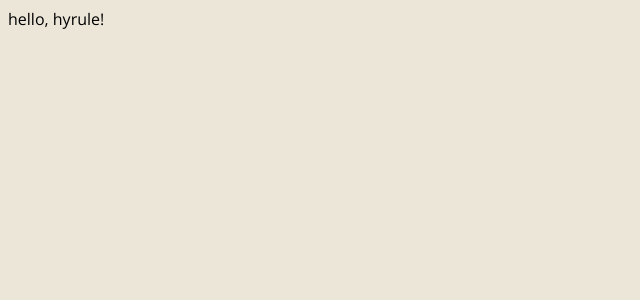
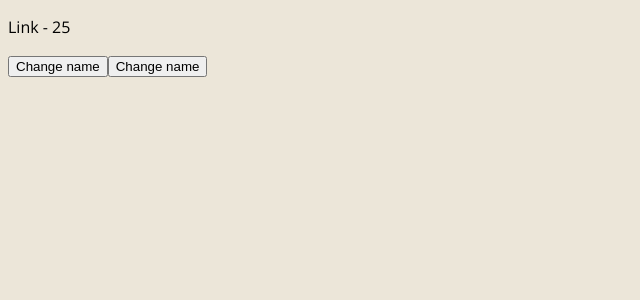
Before and after one commit to wizzandrew/hyrule-jobs, a Vue app: page / in a window 1280 px wide. Shown: the top 300 px of the page, without its empty margins (0-640 px from the left). Built offline with nearby package versions, Linux system fonts and the light colour scheme.

Commit message:
ts type inference

```diff
--- a/src/App.vue
+++ b/src/App.vue
@@ -1,7 +1,34 @@
-<script setup lang="ts"></script>
-
 <template>
-  <div class="app">hello, hyrule!</div>
+  <div class="app">
+    <p>{{ name }} - {{ age }}</p>
+    <button @click="changeName('Zelda')">Change name</button>
+    <button @click="changeAge('30')">Change name</button>
+  </div>
 </template>
 
+<script lang="ts">
+import { defineComponent } from "vue";
+
+type Age = number | string;
+
+export default defineComponent({
+  name: "App",
+  components: {},
+  data() {
+    return {
+      name: "Link",
+      age: 25 as Age,
+    };
+  },
+  methods: {
+    changeName(name: string) {
+      this.name = name;
+    },
+    changeAge(age: Age) {
+      this.age = age;
+    },
+  },
+});
+</script>
+
 <style></style>
```
